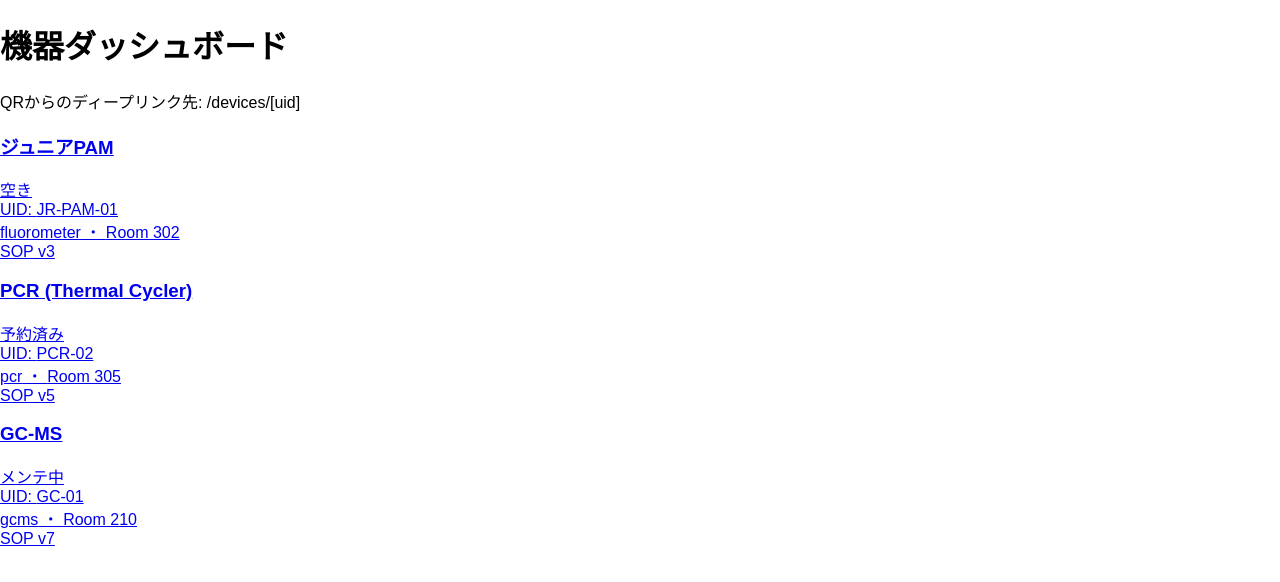
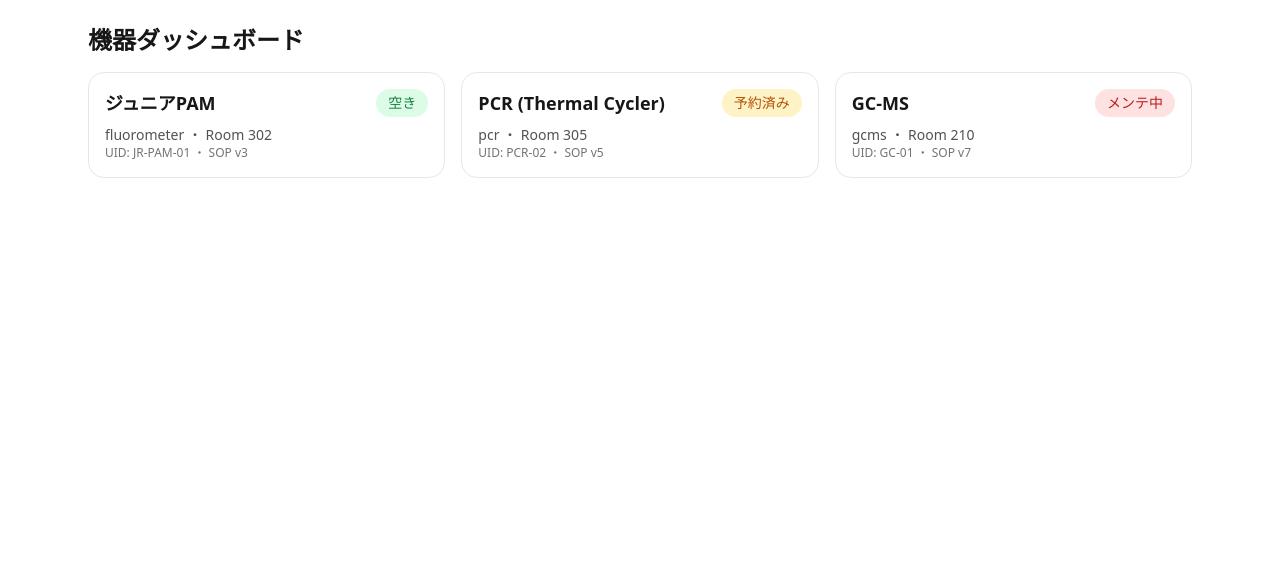
Before and after one commit to shira-shin/lab_yoyaku, a Next.js app in the folder web/: page /dashboard in a window 1280 px wide. Shown: the top 582 px of the page. Built offline with nearby package versions, Linux system fonts and the light colour scheme.

Commit message:
Handle missing Tailwind gracefully

```diff
--- /dev/null
+++ b/web/postcss.config.js
@@ -0,0 +1,18 @@
+const plugins = {
+  autoprefixer: {},
+};
+
+try {
+  // Load Tailwind CSS only if it's installed; otherwise fall back to plain styles
+  // so "pnpm dev" does not crash when tailwindcss is missing.
+  // Projects should run `pnpm install` to enable Tailwind processing.
+  // eslint-disable-next-line global-require, import/no-extraneous-dependencies
+  plugins.tailwindcss = require('tailwindcss');
+} catch {
+  // Tailwind CSS is optional in environments where dependencies cannot be installed.
+  // A warning is printed to help developers debug missing styling.
+  // eslint-disable-next-line no-console
+  console.warn('tailwindcss module not found; skipping Tailwind processing');
+}
+
+module.exports = { plugins };
--- a/web/src/app/(lab)/dashboard/page.tsx
+++ b/web/src/app/(lab)/dashboard/page.tsx
@@ -1,25 +1,15 @@
-import DeviceCard from '@/components/DeviceCard';
-
+import DeviceCard from "@/components/DeviceCard";
 async function fetchDevices() {
-  const res = await fetch(
-    `${process.env.NEXT_PUBLIC_BASE_URL ?? ''}/api/devices`,
-    { cache: 'no-store' }
-  );
-  return (await res.json()).devices as any[];
+  const r = await fetch(`${process.env.NEXT_PUBLIC_BASE_URL ?? ''}/api/devices`, { cache: 'no-store' });
+  return (await r.json()).devices as any[];
 }
-
 export default async function DashboardPage() {
   const devices = await fetchDevices();
   return (
     <main className="p-6 max-w-6xl mx-auto">
-      <div className="mb-6">
-        <h1 className="text-2xl font-bold">機器ダッシュボード</h1>
-        <p className="text-sm text-neutral-600">QRからのディープリンク先: /devices/[uid]</p>
-      </div>
+      <h1 className="text-2xl font-bold mb-4">機器ダッシュボード</h1>
       <div className="grid grid-cols-1 sm:grid-cols-2 lg:grid-cols-3 gap-4">
-        {devices.map((d) => (
-          <DeviceCard key={d.id} d={d} />
-        ))}
+        {devices.map((d: any) => <DeviceCard key={d.id} d={d} />)}
       </div>
     </main>
   );
--- a/web/src/app/devices/[uid]/page.tsx
+++ b/web/src/app/devices/[uid]/page.tsx
@@ -6,19 +6,15 @@ export default function DeviceDetail({ params }: { params: { uid: string } }) {
   const d = MOCK_DEVICES.find((x) => x.device_uid === decodeURIComponent(params.uid));
   if (!d) return notFound();
   return (
-    <main className="p-6 max-w-3xl mx-auto">
+    <main className="p-6 max-w-3xl mx-auto space-y-4">
       <div className="flex items-center justify-between">
         <h1 className="text-2xl font-bold">{d.name}</h1>
         <BadgeStatus state={d.status} />
       </div>
-      <div className="mt-4 space-y-1 text-neutral-700">
-        <div>UID: {d.device_uid}</div>
-        <div>
-          カテゴリ: {d.category} ／ 位置: {d.location}
-        </div>
-        <div>SOP バージョン: v{d.sop_version}</div>
+      <div className="text-neutral-700">
+        UID: {d.device_uid}／カテゴリ: {d.category}／位置: {d.location}／SOP v{d.sop_version}
       </div>
-      <div className="mt-6 flex gap-3">
+      <div className="flex gap-3">
         <button className="rounded-2xl border px-4 py-2">予約</button>
         <button className="rounded-2xl border px-4 py-2">使用開始</button>
         <button className="rounded-2xl border px-4 py-2">QRポスター</button>
--- a/web/src/app/globals.css
+++ b/web/src/app/globals.css
@@ -1,5 +1,5 @@
-html, body {
-  padding: 0;
-  margin: 0;
-  font-family: sans-serif;
-}
+@tailwind base;
+@tailwind components;
+@tailwind utilities;
+
+html, body { height: 100%; }
--- a/web/src/app/layout.tsx
+++ b/web/src/app/layout.tsx
@@ -1,15 +1,14 @@
-import type { Metadata } from 'next';
-import './globals.css';
+import "./globals.css";
+import type { Metadata } from "next";
 
-export const metadata: Metadata = {
-  title: 'Lab Yoyaku',
-  description: 'Lab equipment reservation system',
-};
+export const metadata: Metadata = { title: "Lab Yoyaku" };
 
 export default function RootLayout({ children }: { children: React.ReactNode }) {
   return (
     <html lang="ja">
-      <body>{children}</body>
+      <body className="min-h-screen bg-white text-neutral-900 antialiased">
+        {children}
+      </body>
     </html>
   );
 }
--- a/web/src/app/page.tsx
+++ b/web/src/app/page.tsx
@@ -5,7 +5,7 @@ export default function Home() {
     <main className="p-6">
       <h1>こんにちは Lab Yoyaku</h1>
       <p className="mt-4">
-        <Link href="/(lab)/dashboard" className="text-blue-600 underline">
+        <Link href="/dashboard" className="text-blue-600 underline">
           ダッシュボードへ
         </Link>
       </p>
--- a/web/src/components/BadgeStatus.tsx
+++ b/web/src/components/BadgeStatus.tsx
@@ -1,25 +1,14 @@
 'use client';
-import React from 'react';
+import clsx from 'clsx';
 
-type Props = { state: 'available' | 'reserved' | 'in_use' | 'maintenance' | 'out_of_service' };
-export default function BadgeStatus({ state }: Props) {
-  const label: Record<Props['state'], string> = {
-    available: '空き',
-    reserved: '予約済み',
-    in_use: '使用中',
-    maintenance: 'メンテ中',
-    out_of_service: '停止中',
-  };
-  const color: Record<Props['state'], string> = {
+export default function BadgeStatus({ state }: { state: 'available' | 'reserved' | 'in_use' | 'maintenance' | 'out_of_service' }) {
+  const label = { available: '空き', reserved: '予約済み', in_use: '使用中', maintenance: 'メンテ中', out_of_service: '停止中' };
+  const color = {
     available: 'bg-green-100 text-green-700',
     reserved: 'bg-amber-100 text-amber-700',
     in_use: 'bg-blue-100 text-blue-700',
     maintenance: 'bg-red-100 text-red-700',
     out_of_service: 'bg-neutral-200 text-neutral-600',
-  };
-  return (
-    <span className={`inline-flex items-center rounded-2xl px-3 py-1 text-sm ${color[state]}`}>
-      {label[state]}
-    </span>
-  );
+  } as const;
+  return <span className={clsx('inline-flex items-center rounded-2xl px-3 py-1 text-sm', color[state])}>{label[state]}</span>;
 }
--- a/web/src/components/DeviceCard.tsx
+++ b/web/src/components/DeviceCard.tsx
@@ -1,7 +1,7 @@
-'use client';
-import Link from 'next/link';
-import BadgeStatus from './BadgeStatus';
-import type { Device } from '@/lib/mock';
+"use client";
+import Link from "next/link";
+import BadgeStatus from "./BadgeStatus";
+import type { Device } from "@/lib/mock";
 
 export default function DeviceCard({ d }: { d: Device }) {
   return (
@@ -14,11 +14,10 @@ export default function DeviceCard({ d }: { d: Device }) {
         <BadgeStatus state={d.status} />
       </div>
       <div className="mt-2 text-sm text-neutral-600">
-        <div>UID: {d.device_uid}</div>
-        <div>
-          {d.category} ・ {d.location}
-        </div>
-        <div>SOP v{d.sop_version}</div>
+        {d.category} ・ {d.location}
+      </div>
+      <div className="text-xs text-neutral-500">
+        UID: {d.device_uid} ・ SOP v{d.sop_version}
       </div>
     </Link>
   );
--- /dev/null
+++ b/web/tailwind.config.js
@@ -0,0 +1,9 @@
+/** @type {import('tailwindcss').Config} */
+module.exports = {
+  content: [
+    "./src/app/**/*.{ts,tsx}",
+    "./src/components/**/*.{ts,tsx}",
+  ],
+  theme: { extend: {} },
+  plugins: [],
+};
```
Also changed, not shown: web/package.json (+6 -2 lines).
